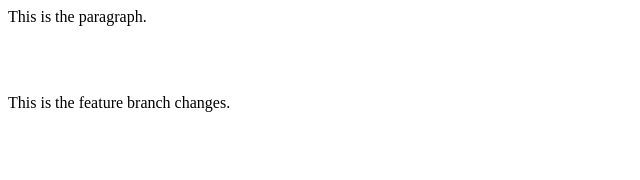
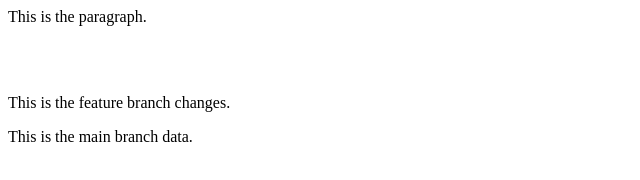
Before and after one commit to 3elgrey/LocalGit, a plain HTML site: page index.html in a window 1280 px wide. Shown: the whole page, without its empty margins (0-640 px from the left). Drawn offline with Linux system fonts and the light colour scheme.

Commit message:
Added data on line 9-11

```diff
--- a/index.html
+++ b/index.html
@@ -6,3 +6,6 @@
 <p>
     This is the feature branch changes.
 </p>
+<p>
+    This is the main branch data.
+</p>
```
